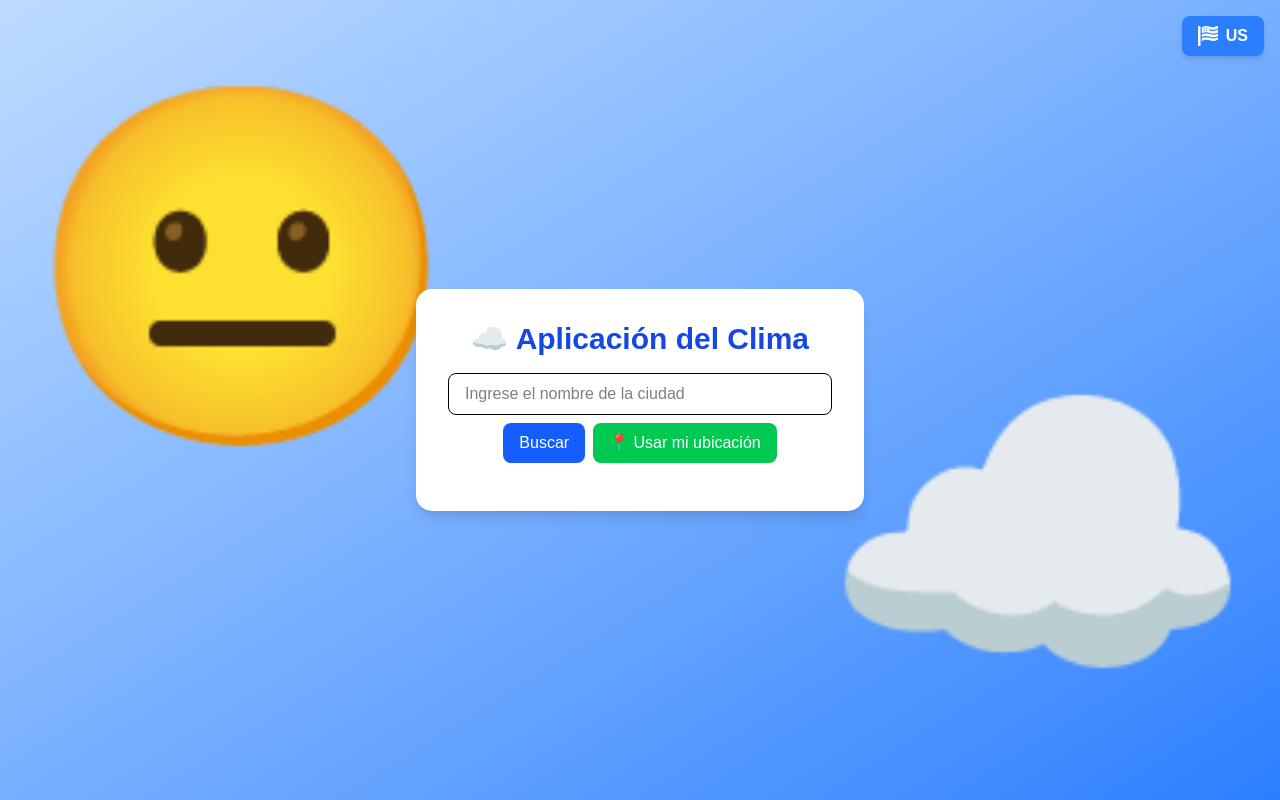
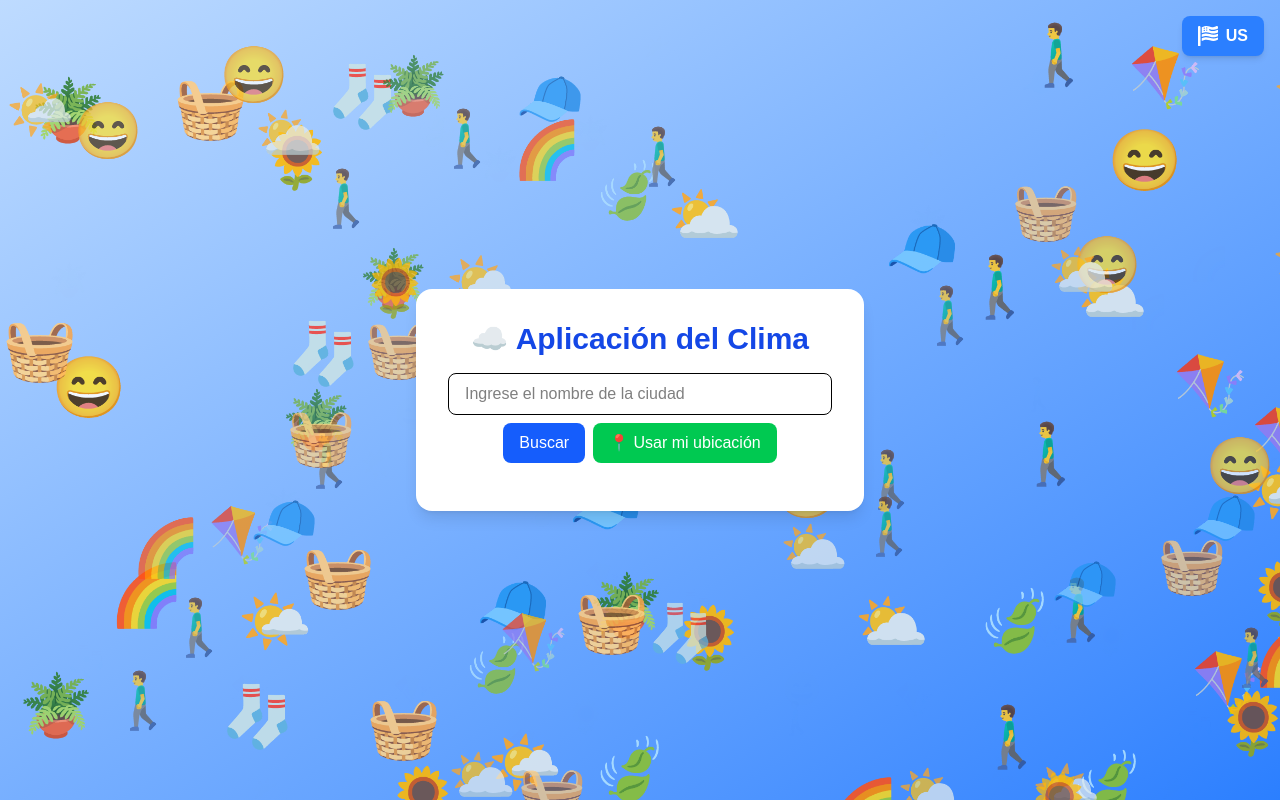
Before and after one commit to diegool2121/WeatherApp, a Next.js app: page / in a window 1280 px wide. Built offline with nearby package versions, Linux system fonts and the light colour scheme.

Commit message:
Update:Weather app with emojis 2.0

```diff
--- a/src/pages/index.tsx
+++ b/src/pages/index.tsx
@@ -1,3 +1,4 @@
+import { useEffect, useRef } from "react";
 import { useWeather } from "../hooks/useWeather";
 import { getTemperatureGradient } from "../utils/getTemperatureGradient";
 import { CitySearch } from "../components/CitySearch";
@@ -14,37 +15,71 @@ export default function Home() {
   let emoji = "😐";
   let emoji2 = "☁️";
 
+const emojiSets = {
+  cold: [
+    "🥶", "❄️", "🧊", "🌨️", "💨", "☃️", "🧥", "🧣", "🌬️", "🪵", "🛷", "🏔️"
+  ],
+  mild: [
+    "😄", "⛅", "🌤️", "🌈", "🍃", "🌻", "🧺", "🚶‍♂️", "🪁", "🧦", "🧢", "🪴"
+  ],
+  warm: [
+    "😎", "🍹", "🌞", "🕶️", "🏖️", "🩴", "🌴", "🚲", "🧴", "🧊", "🛶", "🎐"
+  ],
+  hot: [
+    "🥵", "🔥", "🌋", "☀️", "💦", "🍧", "🏜️", "🧯", "🌡️", "🚿", "🧃", "🕶️"
+  ],
+};
+
+  let activeSet = emojiSets.mild;
+
   if (weather) {
     gradient = getTemperatureGradient(weather.main.temp);
     const temp = weather.main.temp;
 
     if (temp < 10) {
-    emoji = "🥶";
-    emoji2 = "❄️";
+
+      activeSet = emojiSets.cold;
     } else if (temp < 20) {
-    emoji = "😄";
-    emoji2 = "⛅";
+
+      activeSet = emojiSets.mild;
     } else if (temp < 30) {
-    emoji = "😎";
-    emoji2 = "🍹";
+
+      activeSet = emojiSets.warm;
     } else {
-    emoji = "🥵";
-    emoji2 = "🔥";
+
+      activeSet = emojiSets.hot;
     }
   }
 
+  const emojiContainerRef = useRef<HTMLDivElement>(null);
+
+  useEffect(() => {
+    const interval = setInterval(() => {
+      if (!emojiContainerRef.current) return;
+
+      for (let i = 0; i < 50; i++) {
+        const e = document.createElement("div");
+        e.className = "emoji";
+        e.textContent = activeSet[Math.floor(Math.random() * activeSet.length)];
+        e.style.top = Math.random() * window.innerHeight + "px";
+        e.style.left = Math.random() * window.innerWidth + "px";
+        emojiContainerRef.current.appendChild(e);
+        setTimeout(() => e.remove(), 4000);
+      }
+    }, 1300);
+
+    return () => clearInterval(interval);
+  }, [activeSet]);
+
   return (
-    <div className={`min-h-screen bg-gradient-to-br ${gradient} flex items-center justify-center p-4 transition-all duration-1000`}>
-{/* Emojis adaptativos */}
-  <div className="absolute top-1 left-6 text-[150px] md:text-[350px] select-none pointer-events-none z-0">
-    {emoji}
-  </div>
-  <div className="absolute bottom-1 right-6 text-[150px] md:text-[350px] select-none pointer-events-none z-0">
-    {emoji2}
-  </div>
+    <div className={`min-h-screen bg-gradient-to-br ${gradient} flex items-center justify-center p-4 transition-all duration-1000 relative`}>
+
+      {/* Emojis animados en fondo */}
+      <div ref={emojiContainerRef} className="absolute inset-0 overflow-hidden z-0"></div>
 
 
-      <div className="bg-white shadow-lg rounded-2xl p-8 w-full max-w-md text-center relative">
+      {/* Contenido principal */}
+      <div className="bg-white shadow-lg rounded-2xl p-8 w-full max-w-md text-center relative z-10">
         <h1 className="text-3xl font-bold text-blue-700 mb-4">☁️ {texts.app_name}</h1>
 
         <CitySearch
@@ -64,7 +99,7 @@ export default function Home() {
         {weather && <WeatherCard weather={weather} />}
       </div>
 
-      <div className="absolute top-4 right-4 text-black">
+      <div className="absolute top-4 right-4 text-black z-10">
         <LanguageSwitcher />
       </div>
     </div>
--- a/src/styles/globals.css
+++ b/src/styles/globals.css
@@ -28,3 +28,16 @@ body {
   color: var(--foreground);
   font-family: Arial, Helvetica, sans-serif;
 }
+.emoji {
+  position: absolute;
+  font-size: 4rem;
+  pointer-events: none;
+  user-select: none;
+  animation: fade 4s ease-in-out;
+}
+
+@keyframes fade {
+  0% { opacity: 0; transform: scale(0.5); }
+  50% { opacity: 1; transform: scale(1); }
+  100% { opacity: 0; transform: scale(0.5); }
+}
```
Lines whose indentation alone changed are shown as unchanged.
